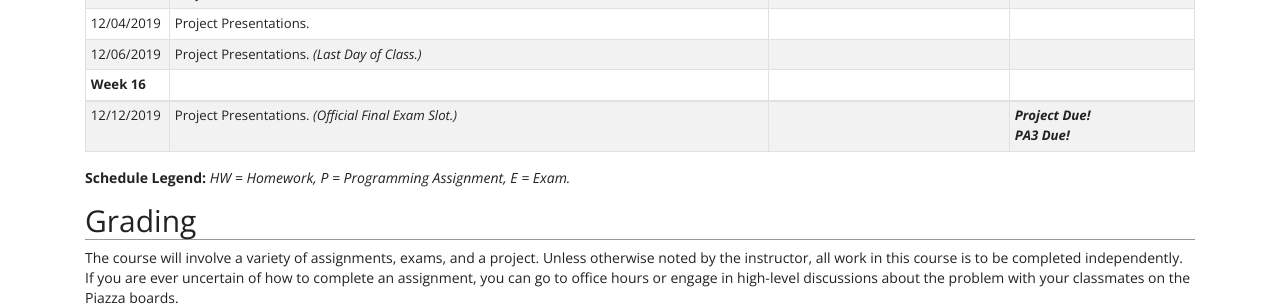
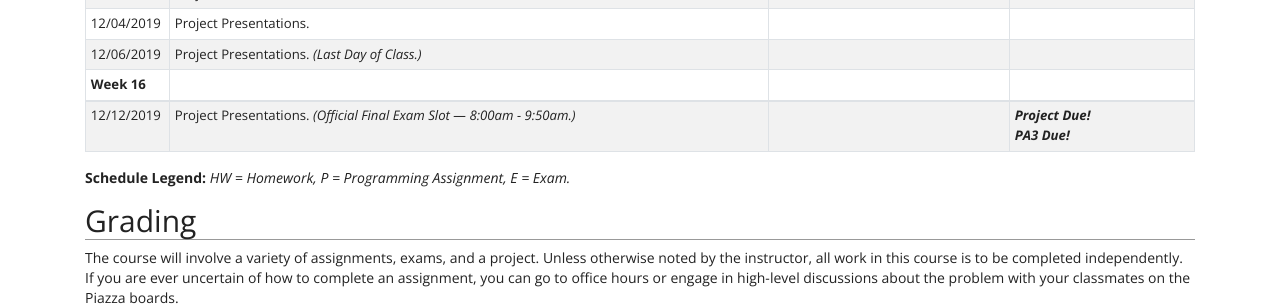
Before and after one commit to traviswpeters/cs460-2019-fall, a Jekyll site: the page built from index.md, in a window 1280 px wide and 900 px high, scrolled down 3706 px. Shown: the part 154-460 px from the top of the window. Built offline with Jekyll 4.4.1, drawn with Linux system fonts in a browser that asks for light colours; nearby versions of some CDN libraries.

```diff
--- a/index.md
+++ b/index.md
@@ -270,7 +270,7 @@ Other stuff from class: [Makefile]{:.code} [Vagrantfile]{:.code}
 | 12/06/2019    | Project Presentations. *(Last Day of Class.)*                                                                                                                                          |                                              |
 | **Week 16**   | <span class="note"></span>
 | ------------- | -------------------------------------------------------------------------------------------------------------------------------------------------------------------------------------- | -------------------------------------------- |--------------------------------------------- |
-| 12/12/2019    | Project Presentations. *(Official Final Exam Slot.)*                                                                                                                                   |                                              | ***Project Due!*** <br/> ***PA3 Due!***
+| 12/12/2019    | Project Presentations. *(Official Final Exam Slot --- 8:00am - 9:50am.)*                                                                                                                                   |                                              | ***Project Due!*** <br/> ***PA3 Due!***
 | ------------- | -------------------------------------------------------------------------------------------------------------------------------------------------------------------------------------- | -------------------------------------------- |--------------------------------------------- |
 
 {% comment %}OS Security Overview{% endcomment %}
```
Also changed, not shown: project/schedule.md (+1 -1 lines).
